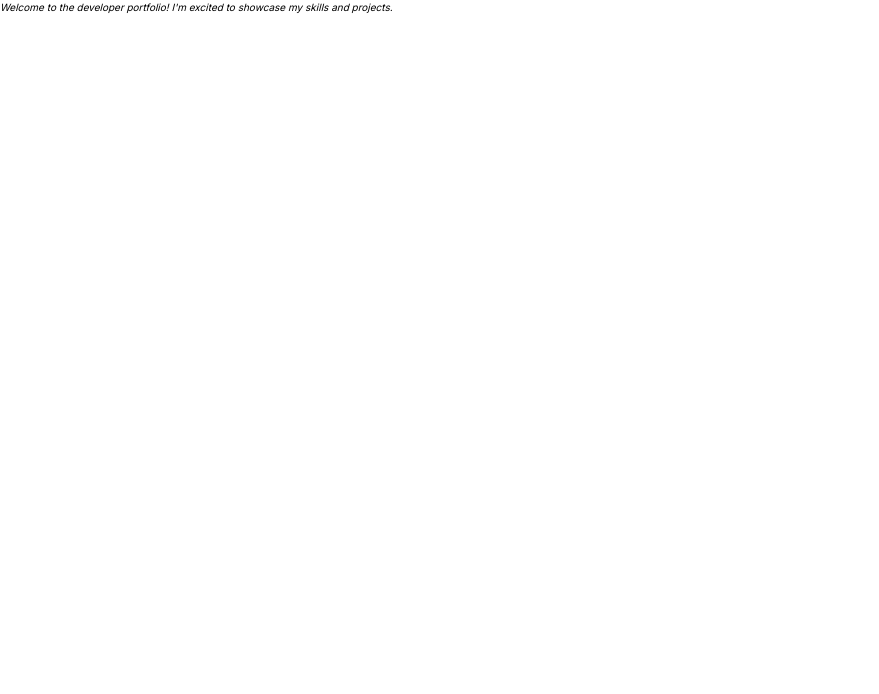
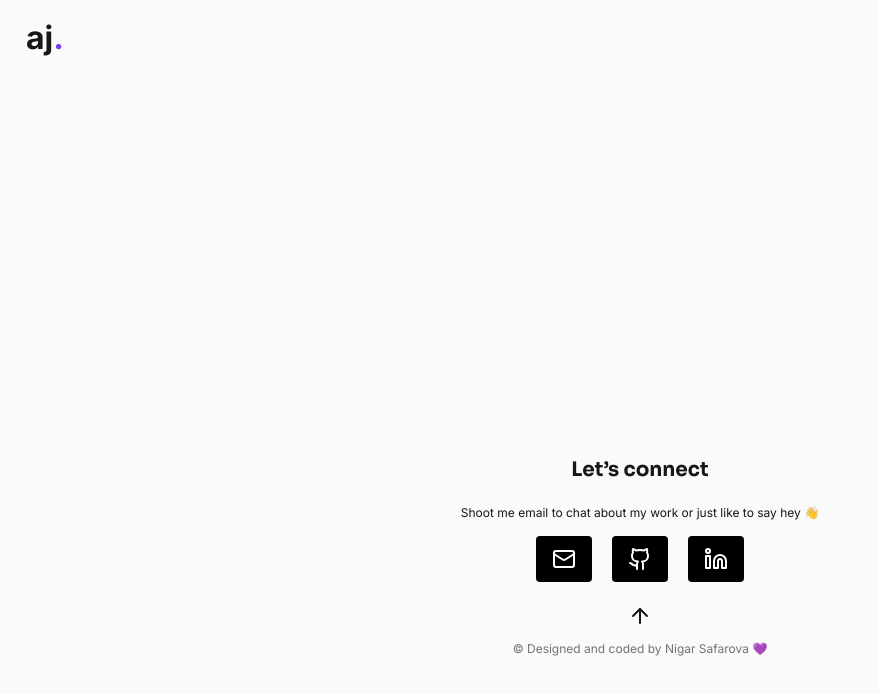
Before and after one commit to Adao-Angelo/personal-portfolio, a Next.js app: page / in a window 1280 px wide. Shown: the top 694 px of the page, without its empty margins (0-879 px from the left). Built offline with nearby package versions, Linux system fonts and the light colour scheme.

Commit message:
create layout app

```diff
--- a/src/app/globals.css
+++ b/src/app/globals.css
@@ -5,3 +5,8 @@
 html {
   font-size: 62.5%; /* 1rem = 10px */
 }
+@layer base {
+  body {
+    @apply leading-base;
+  }
+}
--- a/src/app/layout.tsx
+++ b/src/app/layout.tsx
@@ -1,3 +1,5 @@
+import Footer from "@/components/Footer/Footer";
+import Header from "@/components/Header/Header";
 import type { Metadata } from "next";
 import { inter, sora } from "./fonts/fontsConfig";
 import "./globals.css";
@@ -14,8 +16,14 @@ export default function RootLayout({
 }>) {
   return (
     <html lang="en">
-      <body className={`${inter.variable} ${sora.variable} antialiased`}>
+      <body
+        className={`${inter.variable} ${sora.variable}
+        antialiased p-[2.6rem] dark:text-neutral-50 text-neutral-900
+        bg-neutral-50 min-h-[full]: dark:bg-neutral-900 `}
+      >
+        <Header />
         {children}
+        <Footer />
       </body>
     </html>
   );
--- a/src/app/page.tsx
+++ b/src/app/page.tsx
@@ -1,12 +1,7 @@
 export default function Home() {
   return (
-    <div className="">
-      <main className="">
-        <p className="font-regular italic">
-          Welcome to the developer portfolio! I'm excited to showcase my skills
-          and projects.
-        </p>
-      </main>
+    <div>
+      <main className="py-[20rem]"></main>
     </div>
   );
 }
--- /dev/null
+++ b/src/components/Footer/Footer.tsx
@@ -0,0 +1,34 @@
+import { ArrowUp, Github, Linkedin, Mail } from "lucide-react";
+import Button from "../ui/Button";
+
+export default function Footer() {
+  return (
+    <footer className="text-center prose">
+      <h2 className="font-bold font-sora text-[2rem] mb-[1.1rem] leading-loose">
+        Let’s connect
+      </h2>
+      <p className="text-[1.2rem] leading-loose px-[4rem]">
+        Shoot me email to chat about my work or just like to say hey 👋
+      </p>
+      <div className="flex gap-[2rem] my-[1.1rem] justify-center">
+        <Button state="active">
+          <Mail></Mail>
+        </Button>
+        <Button state="active">
+          <Github></Github>
+        </Button>
+        <Button state="active">
+          <Linkedin></Linkedin>
+        </Button>
+      </div>
+      <div className="flex justify-center items-center">
+        <Button variant="secondary">
+          <ArrowUp></ArrowUp>
+        </Button>
+      </div>
+      <p className="text-[1.2rem] text-neutral-500">
+        © Designed and coded by Nigar Safarova 💜
+      </p>
+    </footer>
+  );
+}
--- /dev/null
+++ b/src/components/Header/Header.tsx
@@ -0,0 +1,12 @@
+import { AlignJustify } from "lucide-react";
+
+export default function Header() {
+  return (
+    <header className="flex justify-between items-center">
+      <h1 className="text-[3.2rem] font-bold">
+        aj<span className="text-purple-600">.</span>
+      </h1>
+      <AlignJustify></AlignJustify>
+    </header>
+  );
+}
--- /dev/null
+++ b/src/components/ui/Button.tsx
@@ -0,0 +1,66 @@
+import classNames from "classnames";
+import React from "react";
+
+type ButtonVariant = "primary" | "secondary";
+type ButtonState = "default" | "outline" | "disabled" | "active" | "hover";
+type ButtonSize = "mobile" | "web";
+
+interface ButtonProps {
+  children: React.ReactNode;
+  variant?: ButtonVariant;
+  state?: ButtonState;
+  size?: ButtonSize;
+  icon?: React.ReactNode;
+  onClick?: () => void;
+}
+
+const buttonColors = {
+  primary: {
+    default:
+      "bg-purple-500 text-neutral-50 dark:bg-purple-200 dark:text-neutral-900",
+    outline:
+      "border border-purple-500 text-neutral-900 bg-transparent dark:border-neutral-500 dark:text-neutral-50",
+    disabled:
+      "text-neutral-400 bg-transparent cursor-not-allowed dark:text-neutral-500",
+    active: "bg-black text-white dark:bg-neutral-50 dark:text-neutral-900",
+    hover:
+      "bg-transparent text-neutral-900 dark:bg-neutral-700 dark:text-neutral-50",
+  },
+  secondary: {
+    default: "text-neutral-900 underline dark:text-neutral-50",
+    link: "text-purple-500 underline dark:text-purple-200",
+    disabled: "text-neutral-400 cursor-not-allowed dark:text-neutral-500",
+    hover: "font-bold text-neutral-400 dark:underline dark:text-neutral-500",
+  },
+} as Record<ButtonVariant, Record<ButtonState | "link", string>>; // Tipagem explícita
+
+const Button: React.FC<ButtonProps> = ({
+  children,
+  variant = "primary",
+  state = "default",
+  size = "mobile",
+  icon,
+  onClick,
+}) => {
+  const buttonClass = classNames(
+    "px-[1.6rem] rounded-[0.4rem] font-bold transition-colors duration-300 flex items-center justify-center gap-[1.2rem]",
+    size === "mobile" ? "text-[1.2rem] py-[1.1rem]" : "text-[1.4rem] py-[1rem]",
+    buttonColors[variant][state],
+    {
+      "cursor-pointer": state !== "disabled",
+    }
+  );
+
+  return (
+    <button
+      className={buttonClass}
+      onClick={onClick}
+      disabled={state === "disabled"}
+    >
+      {icon && <span>{icon}</span>}
+      {children}
+    </button>
+  );
+};
+
+export default Button;
--- a/tailwind.config.ts
+++ b/tailwind.config.ts
@@ -36,6 +36,10 @@ export default {
       },
       fontFamily: {
         sans: ["Inter"],
+        sora: ["Sora"],
+      },
+      lineHeight: {
+        base: "2rem",
       },
     },
   },
```
Also changed, not shown: package.json (+9 -5 lines), 1 other file (tests, documents, lock files or other folders).
